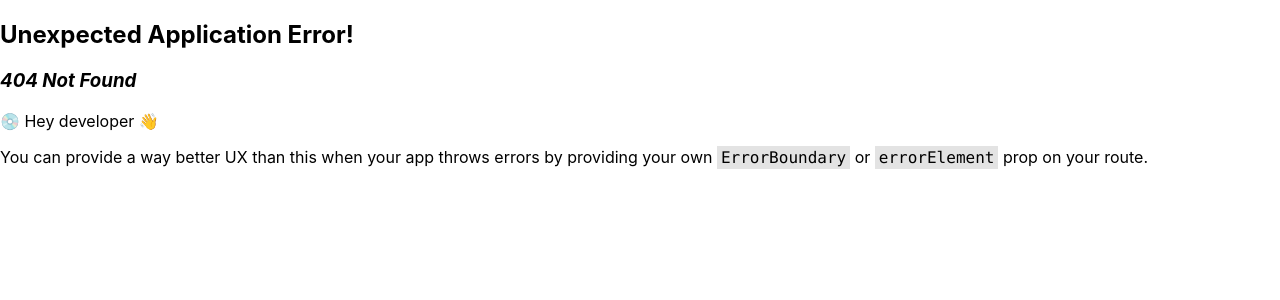
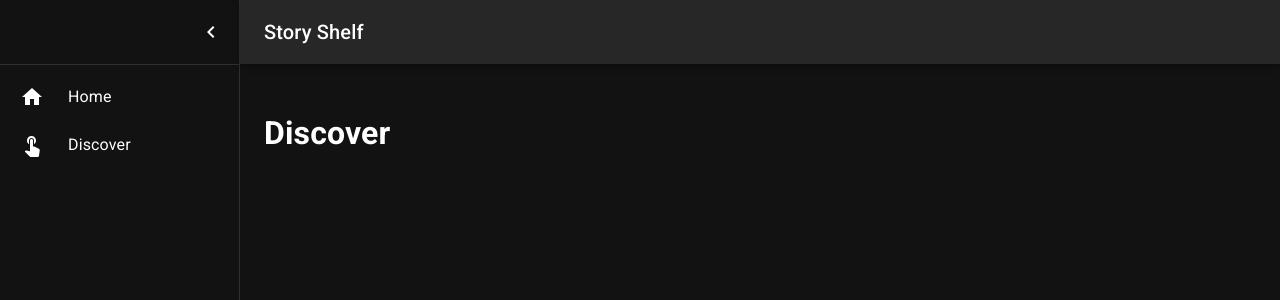
Before and after one commit to DlopezS98/story-shelf-app, a React (Create React App) app: page /discover in a window 1280 px wide. Before the commit this address had no page. Shown: the top 300 px of the page. Built offline with nearby package versions, Linux system fonts and the light colour scheme; a web font is replaced by a local one.

Commit message:
implement drawer and app bar for user navigation

```diff
--- a/src/App.tsx
+++ b/src/App.tsx
@@ -1,26 +1,188 @@
-import React from 'react';
-import logo from './logo.svg';
-import './App.css';
+import * as React from 'react';
+import Box from '@mui/material/Box';
+import MuiDrawer from '@mui/material/Drawer';
+import { styled, useTheme, Theme, CSSObject, createTheme, ThemeProvider } from '@mui/material/styles';
+import MuiAppBar, { AppBarProps as MuiAppBarProps } from '@mui/material/AppBar';
+import Toolbar from '@mui/material/Toolbar';
+import List from '@mui/material/List';
+import CssBaseline from '@mui/material/CssBaseline';
+import Typography from '@mui/material/Typography';
+import Divider from '@mui/material/Divider';
+import IconButton from '@mui/material/IconButton';
+import MenuIcon from '@mui/icons-material/Menu';
+import HomeIcon from '@mui/icons-material/Home';
+import TouchAppIcon from '@mui/icons-material/TouchApp';
+import ChevronLeftIcon from '@mui/icons-material/ChevronLeft';
+import ChevronRightIcon from '@mui/icons-material/ChevronRight';
+import ListItem from '@mui/material/ListItem';
+import ListItemButton from '@mui/material/ListItemButton';
+import ListItemIcon from '@mui/material/ListItemIcon';
+import ListItemText from '@mui/material/ListItemText';
+import { Outlet, useNavigate } from 'react-router-dom';
 
-function App() {
+const drawerWidth = 240;
+
+const openedMixin = (theme: Theme): CSSObject => ({
+  width: drawerWidth,
+  transition: theme.transitions.create('width', {
+    easing: theme.transitions.easing.sharp,
+    duration: theme.transitions.duration.enteringScreen,
+  }),
+  overflowX: 'hidden',
+});
+
+const closedMixin = (theme: Theme): CSSObject => ({
+  transition: theme.transitions.create('width', {
+    easing: theme.transitions.easing.sharp,
+    duration: theme.transitions.duration.leavingScreen,
+  }),
+  overflowX: 'hidden',
+  width: `calc(${theme.spacing(7)} + 1px)`,
+  [theme.breakpoints.up('sm')]: {
+    width: `calc(${theme.spacing(8)} + 1px)`,
+  },
+});
+
+const DrawerHeader = styled('div')(({ theme }) => ({
+  display: 'flex',
+  alignItems: 'center',
+  justifyContent: 'flex-end',
+  padding: theme.spacing(0, 1),
+  // necessary for content to be below app bar
+  ...theme.mixins.toolbar,
+}));
+
+interface AppBarProps extends MuiAppBarProps {
+  open?: boolean;
+}
+
+const AppBar = styled(MuiAppBar, {
+  shouldForwardProp: (prop) => prop !== 'open',
+})<AppBarProps>(({ theme, open }) => ({
+  zIndex: theme.zIndex.drawer + 1,
+  transition: theme.transitions.create(['width', 'margin'], {
+    easing: theme.transitions.easing.sharp,
+    duration: theme.transitions.duration.leavingScreen,
+  }),
+  ...(open && {
+    marginLeft: drawerWidth,
+    width: `calc(100% - ${drawerWidth}px)`,
+    transition: theme.transitions.create(['width', 'margin'], {
+      easing: theme.transitions.easing.sharp,
+      duration: theme.transitions.duration.enteringScreen,
+    }),
+  }),
+}));
+
+const Drawer = styled(MuiDrawer, { shouldForwardProp: (prop) => prop !== 'open' })(
+  ({ theme, open }) => ({
+    width: drawerWidth,
+    flexShrink: 0,
+    whiteSpace: 'nowrap',
+    boxSizing: 'border-box',
+    ...(open && {
+      ...openedMixin(theme),
+      '& .MuiDrawer-paper': openedMixin(theme),
+    }),
+    ...(!open && {
+      ...closedMixin(theme),
+      '& .MuiDrawer-paper': closedMixin(theme),
+    }),
+  }),
+);
+
+interface DrawerItem {
+  key: React.Key;
+  icon: React.ReactElement;
+  text: string;
+  path: string;
+}
+
+const darkTheme = createTheme({
+  palette: {
+    mode: 'dark',
+  },
+});
+
+export default function MiniDrawer() {
+  const theme = useTheme();
+  const [open, setOpen] = React.useState(true);
+  const navigate = useNavigate();
+
+  const handleDrawerOpen = () => {
+    setOpen(true);
+  };
+
+  const handleDrawerClose = () => {
+    setOpen(false);
+  };
+
+  const drawerItems: DrawerItem[] = [
+    { key: 'home', icon: <HomeIcon />, text: 'Home', path: '/' },
+    { key: 'discover', icon: <TouchAppIcon />, text: 'Discover', path: '/discover' },
+  ];
+
   return (
-    <div className="App">
-      <header className="App-header">
-        <img src={logo} className="App-logo" alt="logo" />
-        <div>
-          <h3>Hello World</h3>
-        </div>
-        <a
-          className="App-link"
-          href="https://reactjs.org"
-          target="_blank"
-          rel="noopener noreferrer"
-        >
-          Learn React
-        </a>
-      </header>
-    </div>
+    <ThemeProvider theme={darkTheme}>
+      <Box sx={{ display: 'flex' }}>
+        <CssBaseline />
+        <AppBar position="fixed" open={open}>
+          <Toolbar>
+            <IconButton
+              color="inherit"
+              aria-label="open drawer"
+              onClick={handleDrawerOpen}
+              edge="start"
+              sx={{
+                marginRight: 5,
+                ...(open && { display: 'none' }),
+              }}
+            >
+              <MenuIcon />
+            </IconButton>
+            <Typography variant="h6" noWrap component="div">
+              Story Shelf
+            </Typography>
+          </Toolbar>
+        </AppBar>
+        <Drawer variant="permanent" open={open}>
+          <DrawerHeader>
+            <IconButton onClick={handleDrawerClose}>
+              {theme.direction === 'rtl' ? <ChevronRightIcon /> : <ChevronLeftIcon />}
+            </IconButton>
+          </DrawerHeader>
+          <Divider />
+          <List>
+            {drawerItems.map((item) => (
+              <ListItem key={item.key} disablePadding sx={{ display: 'block' }}>
+                <ListItemButton
+                  onClick={() => navigate(item.path)}
+                  sx={{
+                    minHeight: 48,
+                    justifyContent: open ? 'initial' : 'center',
+                    px: 2.5,
+                  }}
+                >
+                  <ListItemIcon
+                    sx={{
+                      minWidth: 0,
+                      mr: open ? 3 : 'auto',
+                      justifyContent: 'center',
+                    }}
+                  >
+                    {item.icon}
+                  </ListItemIcon>
+                  <ListItemText primary={item.text} sx={{ opacity: open ? 1 : 0 }} />
+                </ListItemButton>
+              </ListItem>
+            ))}
+          </List>
+        </Drawer>
+        <Box component="main" sx={{ flexGrow: 1, p: 3 }}>
+          <DrawerHeader />
+          <Outlet />
+        </Box>
+      </Box>
+    </ThemeProvider>
   );
 }
-
-export default App;
--- /dev/null
+++ b/src/modules/discover/components/discover.tsx
@@ -0,0 +1,7 @@
+export default function Discover() {
+  return (
+    <div>
+      <h1>Discover</h1>
+    </div>
+  );
+}
--- a/src/routes.tsx
+++ b/src/routes.tsx
@@ -1,11 +1,15 @@
 import App from "./App";
 import { createBrowserRouter } from "react-router-dom";
 import Login from "./modules/auth/components/login";
+import Discover from "./modules/discover/components/discover";
 
 const router = createBrowserRouter([
 	{
 		path: "/",
 		element: <App />,
+		children: [
+			{ path: "/discover", Component: Discover },
+		]
 	},
 	{
 		path: "/login",
```
